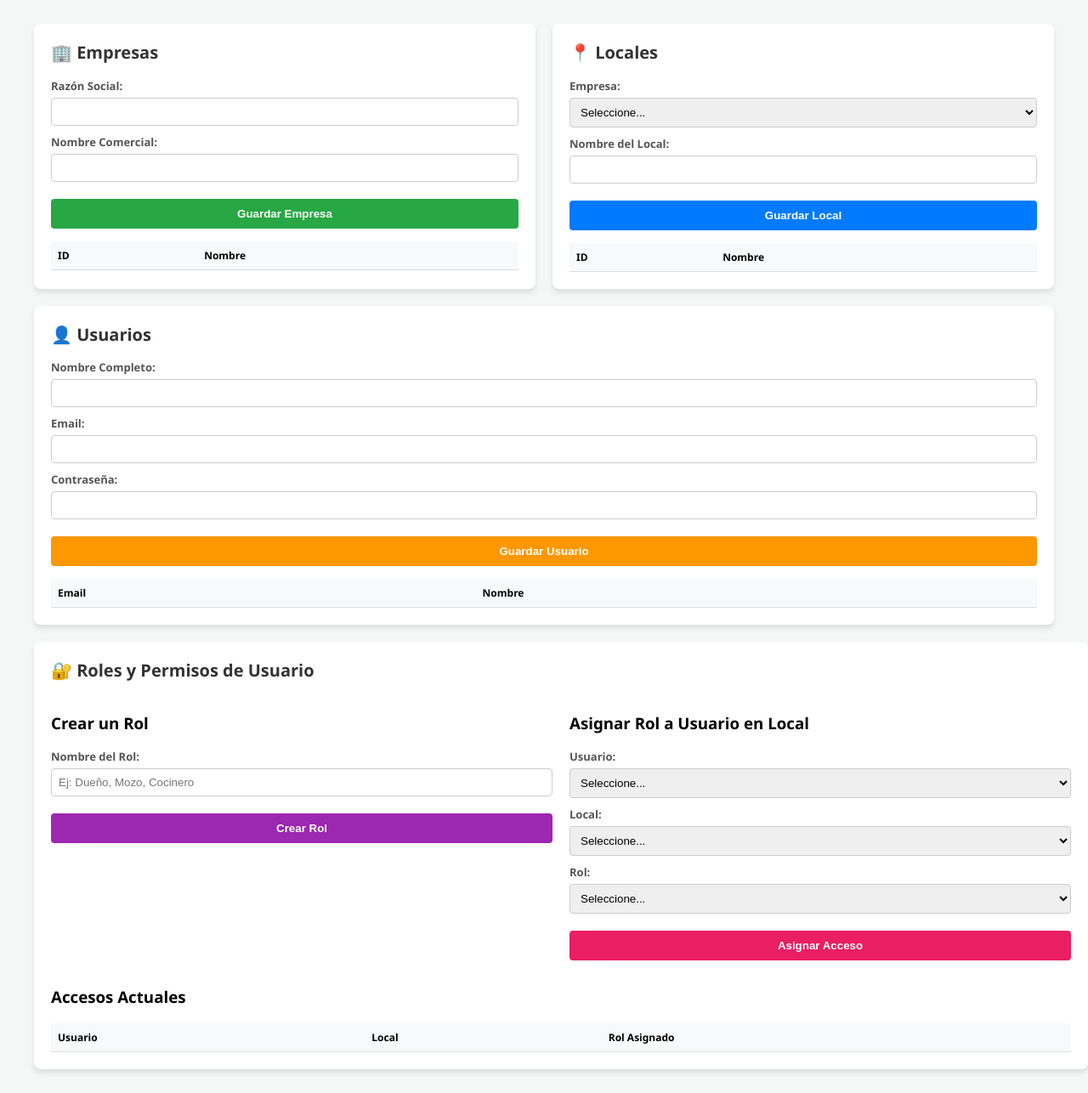
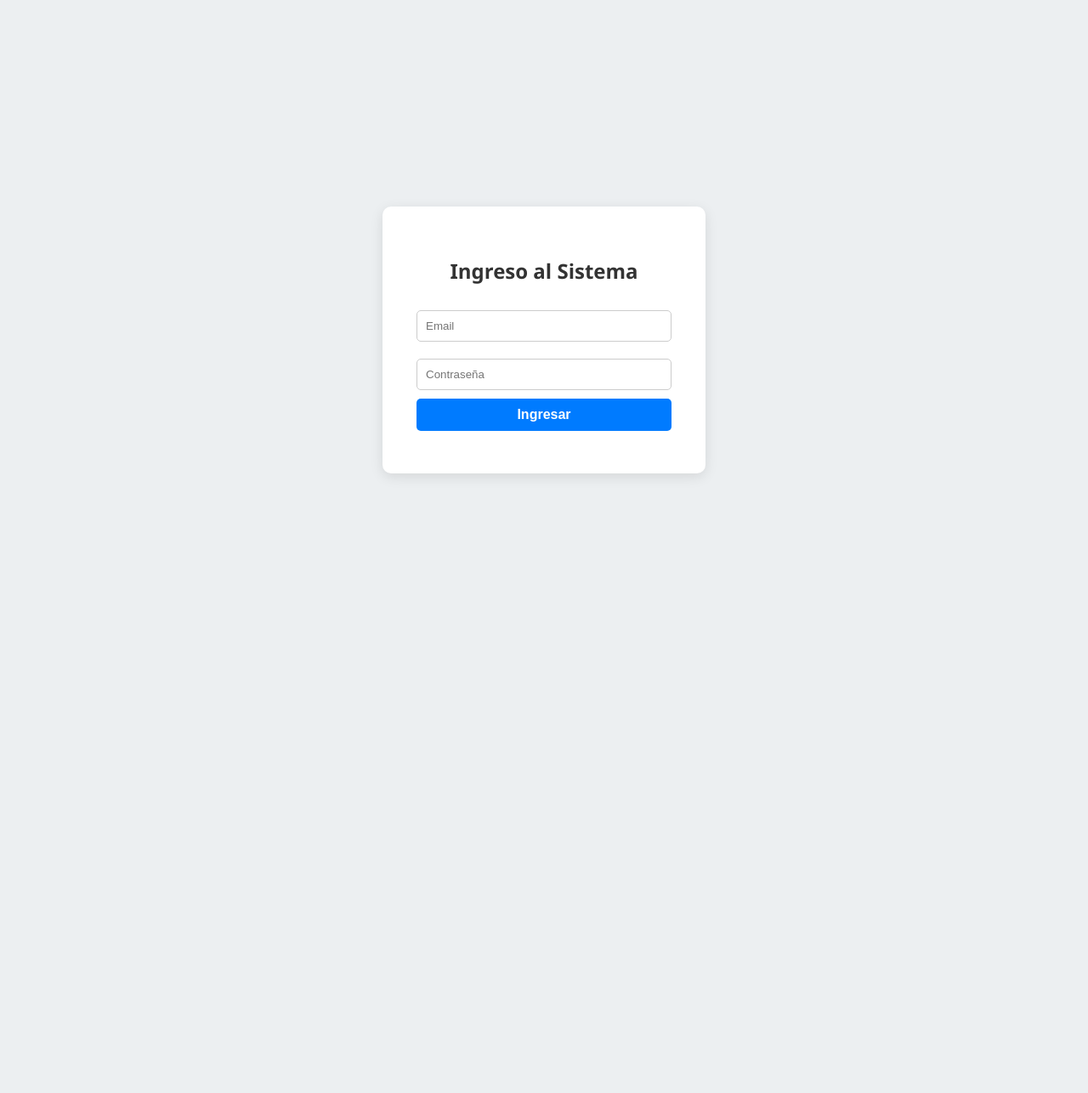
Before and after one commit to AlitaDeMosca96/POS-ERP.v2, a FastAPI app: page / in a window 1280 px wide. Shown: the whole page at 85% size. After the commit the page ends 561 px from the top, so only its background shows below. Run offline with FastAPI, Linux system fonts and the light colour scheme; data that the repository does not hold is empty.

Commit message:
feat: catalogo completo, login con hash y dashboard interactivo

```diff
--- a/backend/app/main.py
+++ b/backend/app/main.py
@@ -2,18 +2,15 @@ from fastapi import FastAPI
 from fastapi.responses import FileResponse
 from app.core.config import settings
 from app.modules.empresa.router import router as empresa_router
+from app.modules.catalogo.router import router as catalogo_router
 import os
 
-app = FastAPI(title=settings.PROJECT_NAME, version=settings.VERSION)
+app = FastAPI(title=settings.PROJECT_NAME)
+app.include_router(empresa_router)
+app.include_router(catalogo_router)
 
-app.include_router(empresa_router)
-
-# Esta ruta sirve la pantalla visual
 @app.get("/")
-def leer_interfaz():
-    file_path = os.path.join(os.path.dirname(__file__), "templates", "index.html")
-    return FileResponse(file_path)
+def leer_interfaz(): return FileResponse(os.path.join(os.path.dirname(__file__), "templates", "index.html"))
 
 @app.get("/api/health")
-def health_check():
-    return {"status": "ok", "proyecto": settings.PROJECT_NAME}
+def health_check(): return {"status": "ok"}
--- a/backend/app/templates/index.html
+++ b/backend/app/templates/index.html
@@ -2,171 +2,156 @@
 <html lang="es">
 <head>
     <meta charset="UTF-8">
-    <title>POS + ERP - Panel</title>
+    <title>POS + ERP - Login</title>
     <style>
-        body { font-family: 'Segoe UI', sans-serif; background-color: #f4f7f6; padding: 20px; }
-        .container { max-width: 1200px; margin: auto; display: flex; gap: 20px; flex-wrap: wrap; }
-        .card { flex: 1; min-width: 350px; background: white; padding: 20px; border-radius: 8px; box-shadow: 0 4px 6px rgba(0,0,0,0.1); }
-        h2 { color: #333; margin-top: 0; font-size: 20px; }
-        .form-group { margin-bottom: 10px; }
-        label { display: block; font-weight: bold; font-size: 13px; margin-bottom: 5px; color: #555; }
-        input, select { width: 100%; padding: 8px; border: 1px solid #ccc; border-radius: 4px; box-sizing: border-box; }
-        button { color: white; border: none; padding: 10px; width: 100%; border-radius: 4px; cursor: pointer; font-weight: bold; margin-top: 10px; }
-        table { width: 100%; border-collapse: collapse; margin-top: 15px; font-size: 12px; }
-        th, td { padding: 8px; text-align: left; border-bottom: 1px solid #ddd; }
-        th { background-color: #f8f9fa; }
+        body { font-family: 'Segoe UI', sans-serif; background-color: #eceff1; display: flex; justify-content: center; align-items: center; height: 100vh; margin: 0; }
+        .login-box { background: white; padding: 40px; border-radius: 10px; box-shadow: 0 4px 15px rgba(0,0,0,0.1); width: 300px; text-align: center; }
+        h2 { color: #333; margin-bottom: 20px; }
+        input { width: 100%; padding: 10px; margin: 10px 0; border: 1px solid #ccc; border-radius: 5px; box-sizing: border-box; }
+        button { width: 100%; padding: 10px; background-color: #007bff; color: white; border: none; border-radius: 5px; cursor: pointer; font-size: 16px; font-weight: bold; }
+        #error { color: red; font-size: 13px; margin-top: 10px; }
+
+        /* Estilos del Dashboard */
+        #dashboard { display: none; width: 100%; height: 100vh; background: #f4f7f6; flex-direction: column; }
+        .navbar { background: #2c3e50; color: white; padding: 15px 30px; display: flex; justify-content: space-between; align-items: center; }
+        .main-content { display: flex; flex: 1; overflow: hidden; }
+        .sidebar { width: 250px; background: #34495e; color: white; padding: 20px 0; }
+        .sidebar a { display: block; color: #bdc3c7; padding: 15px 30px; text-decoration: none; cursor: pointer; }
+        .sidebar a:hover { background: #2c3e50; color: white; }
+        .content-area { flex: 1; padding: 30px; overflow-y: auto; background: white; margin: 20px; border-radius: 8px; box-shadow: 0 2px 4px rgba(0,0,0,0.05); }
     </style>
 </head>
 <body>
-    <div class="container">
-        <!-- EMPRESAS -->
-        <div class="card">
-            <h2>🏢 Empresas</h2>
-            <form id="formEmpresa">
-                <div class="form-group"><label>Razón Social:</label><input type="text" id="emp_razon" required></div>
-                <div class="form-group"><label>Nombre Comercial:</label><input type="text" id="emp_nombre" required></div>
-                <button type="submit" style="background-color: #28a745;">Guardar Empresa</button>
-            </form>
-            <table><thead><tr><th>ID</th><th>Nombre</th></tr></thead><tbody id="tablaEmpresas"></tbody></table>
+    <!-- PANTALLA DE LOGIN -->
+    <div id="login" class="login-box">
+        <h2>Ingreso al Sistema</h2>
+        <input type="email" id="log_email" placeholder="Email">
+        <input type="password" id="log_password" placeholder="Contraseña">
+        <button onclick="iniciarSesion()">Ingresar</button>
+        <div id="error"></div>
+    </div>
+
+    <!-- PANTALLA DASHBOARD (Oculta inicialmente) -->
+    <div id="dashboard">
+        <div class="navbar">
+            <h2>ERP Gastronómico</h2>
+            <div>Bienvenido, <b id="nombreUser"></b> | <a href="#" onclick="cerrarSesion()" style="color:white;">Salir</a></div>
         </div>
+        <div class="main-content">
+            <div class="sidebar">
+                <a onclick="mostrarSeccion('inicio')">🏠 Mi Espacio</a>
+                <a onclick="mostrarSeccion('empresas')">🏢 Empresas y Locales</a>
+                <a onclick="mostrarSeccion('catalogo')">📦 Catálogo (Productos)</a>
+                <a onclick="mostrarSeccion('usuarios')">👤 Usuarios y Permisos</a>
+            </div>
+            <div class="content-area">
+                <!-- MI ESPACIO -->
+                <div id="sec-inicio">
+                    <h2>👋 Hola, <span id="nombreEspacio"></span></h2>
+                    <p>Este es tu espacio personal. Desde acá vas a poder ver tus horarios, fichajes y tareas pendientes.</p>
+                    <div style="background: #e3f2fd; padding: 20px; border-radius: 8px; margin-top: 20px;">
+                        <h3>Estado del Sistema</h3>
+                        <p>✅ Backend funcionando</p>
+                        <p>✅ Base de datos conectada</p>
+                        <p>✅ Permisos configurados</p>
+                    </div>
+                </div>
 
-        <!-- ESTABLECIMIENTOS -->
-        <div class="card">
-            <h2>📍 Locales</h2>
-            <form id="formEstablecimiento">
-                <div class="form-group">
-                    <label>Empresa:</label>
-                    <select id="est_empresa_id" required><option value="">Seleccione...</option></select>
+                <!-- EMPRESAS -->
+                <div id="sec-empresas" style="display:none;">
+                    <h2>🏢 Empresas y Locales</h2>
+                    <form id="formEmpresa" style="margin-bottom: 20px;">
+                        <input type="text" id="emp_razon" placeholder="Razón Social" required>
+                        <input type="text" id="emp_nombre" placeholder="Nombre Comercial" required>
+                        <button type="submit" style="width:auto; padding: 8px 15px;">Crear Empresa</button>
+                    </form>
+                    <table border="1" style="width:100%; text-align:left; border-collapse:collapse;">
+                        <thead><tr><th>ID</th><th>Razón Social</th></tr></thead><tbody id="tablaEmpresas"></tbody>
+                    </table>
                 </div>
-                <div class="form-group"><label>Nombre del Local:</label><input type="text" id="est_nombre" required></div>
-                <button type="submit" style="background-color: #007bff;">Guardar Local</button>
-            </form>
-            <table><thead><tr><th>ID</th><th>Nombre</th></tr></thead><tbody id="tablaEstablecimientos"></tbody></table>
-        </div>
 
-        <!-- USUARIOS -->
-        <div class="card">
-            <h2>👤 Usuarios</h2>
-            <form id="formUsuario">
-                <div class="form-group"><label>Nombre Completo:</label><input type="text" id="usr_nombre" required></div>
-                <div class="form-group"><label>Email:</label><input type="email" id="usr_email" required></div>
-                <div class="form-group"><label>Contraseña:</label><input type="password" id="usr_password" required></div>
-                <button type="submit" style="background-color: #ff9800;">Guardar Usuario</button>
-            </form>
-            <table><thead><tr><th>Email</th><th>Nombre</th></tr></thead><tbody id="tablaUsuarios"></tbody></table>
-        </div>
+                <!-- CATALOGO -->
+                <div id="sec-catalogo" style="display:none;">
+                    <h2>📦 Catálogo de Productos</h2>
+                    <form id="formProducto" style="margin-bottom: 20px; display:flex; gap:10px;">
+                        <input type="text" id="prod_nombre" placeholder="Nombre del Producto (Ej: Pizza)" required>
+                        <input type="number" id="prod_precio" placeholder="Precio" step="0.01" required>
+                        <button type="submit" style="width:auto; padding: 8px 15px; background:#28a745;">Agregar Producto</button>
+                    </form>
+                    <table border="1" style="width:100%; text-align:left; border-collapse:collapse;">
+                        <thead><tr><th>ID</th><th>Producto</th><th>Precio</th></tr></thead><tbody id="tablaProductos"></tbody>
+                    </table>
+                </div>
 
-        <!-- ROLES Y ACCESOS -->
-        <div class="card" style="min-width: 100%;">
-            <h2>🔐 Roles y Permisos de Usuario</h2>
-            <div style="display: flex; gap: 20px;">
-                <div style="flex: 1;">
-                    <h3>Crear un Rol</h3>
-                    <form id="formRol">
-                        <div class="form-group"><label>Nombre del Rol:</label><input type="text" id="rol_nombre" required placeholder="Ej: Dueño, Mozo, Cocinero"></div>
-                        <button type="submit" style="background-color: #9c27b0;">Crear Rol</button>
-                    </form>
-                </div>
-                <div style="flex: 1;">
-                    <h3>Asignar Rol a Usuario en Local</h3>
-                    <form id="formAcceso">
-                        <div class="form-group">
-                            <label>Usuario:</label>
-                            <select id="acc_usuario_id" required><option value="">Seleccione...</option></select>
-                        </div>
-                        <div class="form-group">
-                            <label>Local:</label>
-                            <select id="acc_establecimiento_id" required><option value="">Seleccione...</option></select>
-                        </div>
-                        <div class="form-group">
-                            <label>Rol:</label>
-                            <select id="acc_rol_id" required><option value="">Seleccione...</option></select>
-                        </div>
-                        <button type="submit" style="background-color: #e91e63;">Asignar Acceso</button>
-                    </form>
+                <!-- USUARIOS -->
+                <div id="sec-usuarios" style="display:none;">
+                    <h2>👤 Usuarios del Sistema</h2>
+                    <table border="1" style="width:100%; text-align:left; border-collapse:collapse;">
+                        <thead><tr><th>Nombre</th><th>Email</th></tr></thead><tbody id="tablaUsuarios"></tbody>
+                    </table>
                 </div>
             </div>
-
-            <h3 style="margin-top: 30px;">Accesos Actuales</h3>
-            <table>
-                <thead><tr><th>Usuario</th><th>Local</th><th>Rol Asignado</th></tr></thead>
-                <tbody id="tablaAccesos"></tbody>
-            </table>
         </div>
     </div>
 
     <script>
-        async function cargarTodo() {
-            // Empresas
-            const emp = await (await fetch('/empresas/')).json();
-            let htmlEmp = ''; let selEmp = '<option value="">Seleccione...</option>';
-            emp.forEach(e => { htmlEmp += '<tr><td>'+e.id+'</td><td>'+e.razon_social+'</td></tr>'; selEmp += '<option value="'+e.id+'">'+e.razon_social+'</option>'; });
-            document.getElementById('tablaEmpresas').innerHTML = htmlEmp;
-            document.getElementById('est_empresa_id').innerHTML = selEmp;
-
-            // Establecimientos
-            const est = await (await fetch('/establecimientos/')).json();
-            let htmlEst = ''; let selEst = '<option value="">Seleccione...</option>';
-            est.forEach(e => { htmlEst += '<tr><td>'+e.id+'</td><td>'+e.nombre+'</td></tr>'; selEst += '<option value="'+e.id+'">'+e.nombre+'</option>'; });
-            document.getElementById('tablaEstablecimientos').innerHTML = htmlEst;
-            document.getElementById('acc_establecimiento_id').innerHTML = selEst;
-
-            // Usuarios
-            const usr = await (await fetch('/usuarios/')).json();
-            let htmlUsr = ''; let selUsr = '<option value="">Seleccione...</option>';
-            usr.forEach(u => { htmlUsr += '<tr><td>'+u.email+'</td><td>'+u.nombre_completo+'</td></tr>'; selUsr += '<option value="'+u.id+'">'+u.nombre_completo+'</option>'; });
-            document.getElementById('tablaUsuarios').innerHTML = htmlUsr;
-            document.getElementById('acc_usuario_id').innerHTML = selUsr;
-
-            // Roles
-            const rol = await (await fetch('/roles/')).json();
-            let selRol = '<option value="">Seleccione...</option>';
-            rol.forEach(r => { selRol += '<option value="'+r.id+'">'+r.nombre+'</option>'; });
-            document.getElementById('acc_rol_id').innerHTML = selRol;
-
-            // Accesos
-            const acc = await (await fetch('/accesos/')).json();
-            let htmlAcc = '';
-            acc.forEach(a => { htmlAcc += '<tr><td>'+a.usuario_nombre+'</td><td>'+a.establecimiento_nombre+'</td><td><b>'+a.rol_nombre+'</b></td></tr>'; });
-            document.getElementById('tablaAccesos').innerHTML = htmlAcc;
+        // LOGIN
+        async function iniciarSesion() {
+            const email = document.getElementById('log_email').value;
+            const pass = document.getElementById('log_password').value;
+            const res = await fetch('/login', {
+                method: 'POST', headers: {'Content-Type': 'application/json'},
+                body: JSON.stringify({email: email, password: pass})
+            });
+            if(res.ok) {
+                const data = await res.json();
+                document.getElementById('nombreUser').innerText = data.nombre;
+                document.getElementById('nombreEspacio').innerText = data.nombre;
+                document.getElementById('login').style.display = 'none';
+                document.getElementById('dashboard').style.display = 'flex';
+                cargarDatos();
+            } else {
+                document.getElementById('error').innerText = "Credenciales incorrectas";
+            }
         }
 
-        // Submit Empresa
+        function cerrarSesion() {
+            document.getElementById('dashboard').style.display = 'none';
+            document.getElementById('login').style.display = 'block';
+            document.getElementById('log_password').value = '';
+        }
+
+        // NAVEGACION
+        function mostrarSeccion(id) {
+            ['inicio', 'empresas', 'catalogo', 'usuarios'].forEach(s => {
+                document.getElementById('sec-' + s).style.display = s === id ? 'block' : 'none';
+            });
+        }
+
+        // CARGA DE DATOS
+        async function cargarDatos() {
+            const emp = await (await fetch('/empresas/')).json();
+            document.getElementById('tablaEmpresas').innerHTML = emp.map(e => `<tr><td>${e.id}</td><td>${e.razon_social}</td></tr>`).join('');
+
+            const prod = await (await fetch('/productos/')).json();
+            document.getElementById('tablaProductos').innerHTML = prod.map(p => `<tr><td>${p.id}</td><td>${p.nombre}</td><td>$${p.precio_base}</td></tr>`).join('');
+
+            const usr = await (await fetch('/usuarios/')).json();
+            document.getElementById('tablaUsuarios').innerHTML = usr.map(u => `<tr><td>${u.nombre_completo}</td><td>${u.email}</td></tr>`).join('');
+        }
+
+        // FORMULARIOS
         document.getElementById('formEmpresa').onsubmit = async (e) => {
             e.preventDefault();
             await fetch('/empresas/', { method: 'POST', headers: {'Content-Type': 'application/json'}, body: JSON.stringify({razon_social: document.getElementById('emp_razon').value, nombre_comercial: document.getElementById('emp_nombre').value}) });
-            document.getElementById('formEmpresa').reset(); cargarTodo();
+            document.getElementById('formEmpresa').reset(); cargarDatos();
         };
 
-        // Submit Establecimiento
-        document.getElementById('formEstablecimiento').onsubmit = async (e) => {
+        document.getElementById('formProducto').onsubmit = async (e) => {
             e.preventDefault();
-            await fetch('/establecimientos/', { method: 'POST', headers: {'Content-Type': 'application/json'}, body: JSON.stringify({empresa_id: parseInt(document.getElementById('est_empresa_id').value), nombre: document.getElementById('est_nombre').value}) });
-            document.getElementById('formEstablecimiento').reset(); cargarTodo();
+            await fetch('/productos/', { method: 'POST', headers: {'Content-Type': 'application/json'}, body: JSON.stringify({nombre: document.getElementById('prod_nombre').value, precio_base: parseFloat(document.getElementById('prod_precio').value)}) });
+            document.getElementById('formProducto').reset(); cargarDatos();
         };
-
-        // Submit Usuario
-        document.getElementById('formUsuario').onsubmit = async (e) => {
-            e.preventDefault();
-            const res = await fetch('/usuarios/', { method: 'POST', headers: {'Content-Type': 'application/json'}, body: JSON.stringify({nombre_completo: document.getElementById('usr_nombre').value, email: document.getElementById('usr_email').value, password: document.getElementById('usr_password').value}) });
-            if(res.ok) { document.getElementById('formUsuario').reset(); cargarTodo(); } else { alert("Email ya existe"); }
-        };
-
-        // Submit Rol
-        document.getElementById('formRol').onsubmit = async (e) => {
-            e.preventDefault();
-            const res = await fetch('/roles/', { method: 'POST', headers: {'Content-Type': 'application/json'}, body: JSON.stringify({nombre: document.getElementById('rol_nombre').value}) });
-            if(res.ok) { document.getElementById('formRol').reset(); cargarTodo(); } else { alert("Ese rol ya existe"); }
-        };
-
-        // Submit Acceso
-        document.getElementById('formAcceso').onsubmit = async (e) => {
-            e.preventDefault();
-            await fetch('/accesos/', { method: 'POST', headers: {'Content-Type': 'application/json'}, body: JSON.stringify({usuario_id: parseInt(document.getElementById('acc_usuario_id').value), establecimiento_id: parseInt(document.getElementById('acc_establecimiento_id').value), rol_id: parseInt(document.getElementById('acc_rol_id').value)}) });
-            document.getElementById('formAcceso').reset(); cargarTodo();
-        };
-
-        cargarTodo();
     </script>
 </body>
 </html>
--- /dev/null
+++ b/pyproject.toml
@@ -0,0 +1,4 @@
+[project]
+name = "pos-erp"
+version = "0.1.0"
+requires-python = ">=3.12"
```
Also changed, not shown: backend/alembic/env.py (+6 -28 lines), backend/alembic/versions/2fef12156953_fase_1_completa_permisos_configuracion_.py (added, +75 -0 lines), backend/alembic/versions/a0f127d81561_agregar_categorias_y_productos.py (added, +63 -0 lines), backend/app/modules/catalogo/models.py (added, +29 -0 lines), backend/app/modules/catalogo/router.py (added, +20 -0 lines), backend/app/modules/catalogo/schemas.py (added, +20 -0 lines), backend/app/modules/empresa/models.py (+20 -1 lines), backend/app/modules/empresa/router.py (+37 -40 lines), backend/app/modules/empresa/schemas.py (+11 -1 lines), docs/adr/ADR-001-stack-backend.md (added, +3 -0 lines), docs/adr/ADR-002-base-de-datos.md (added, +4 -0 lines), docs/adr/ADR-005-multi-tenant.md (added, +3 -0 lines), infra/docker-compose.yml (added, +11 -0 lines).
